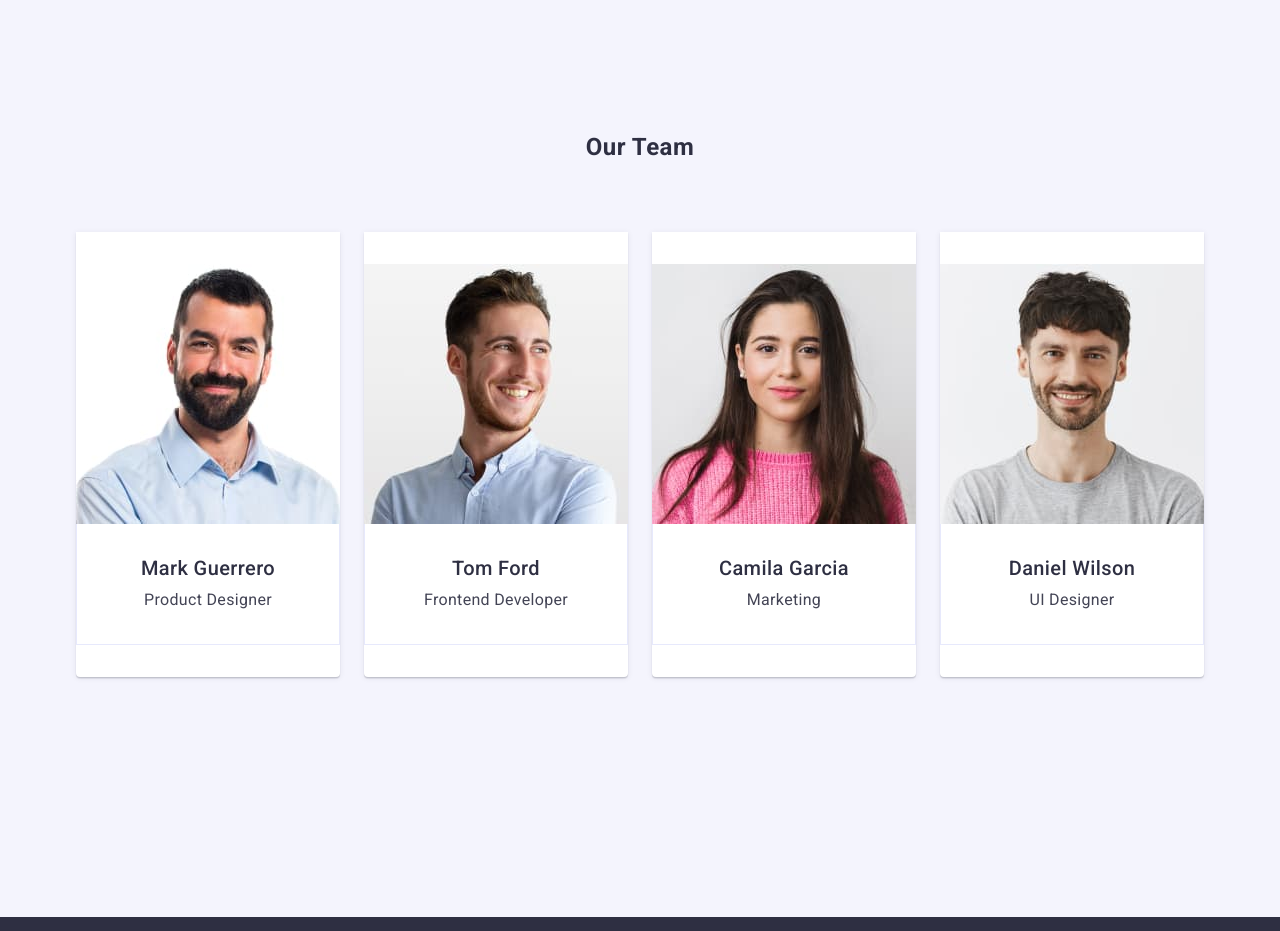
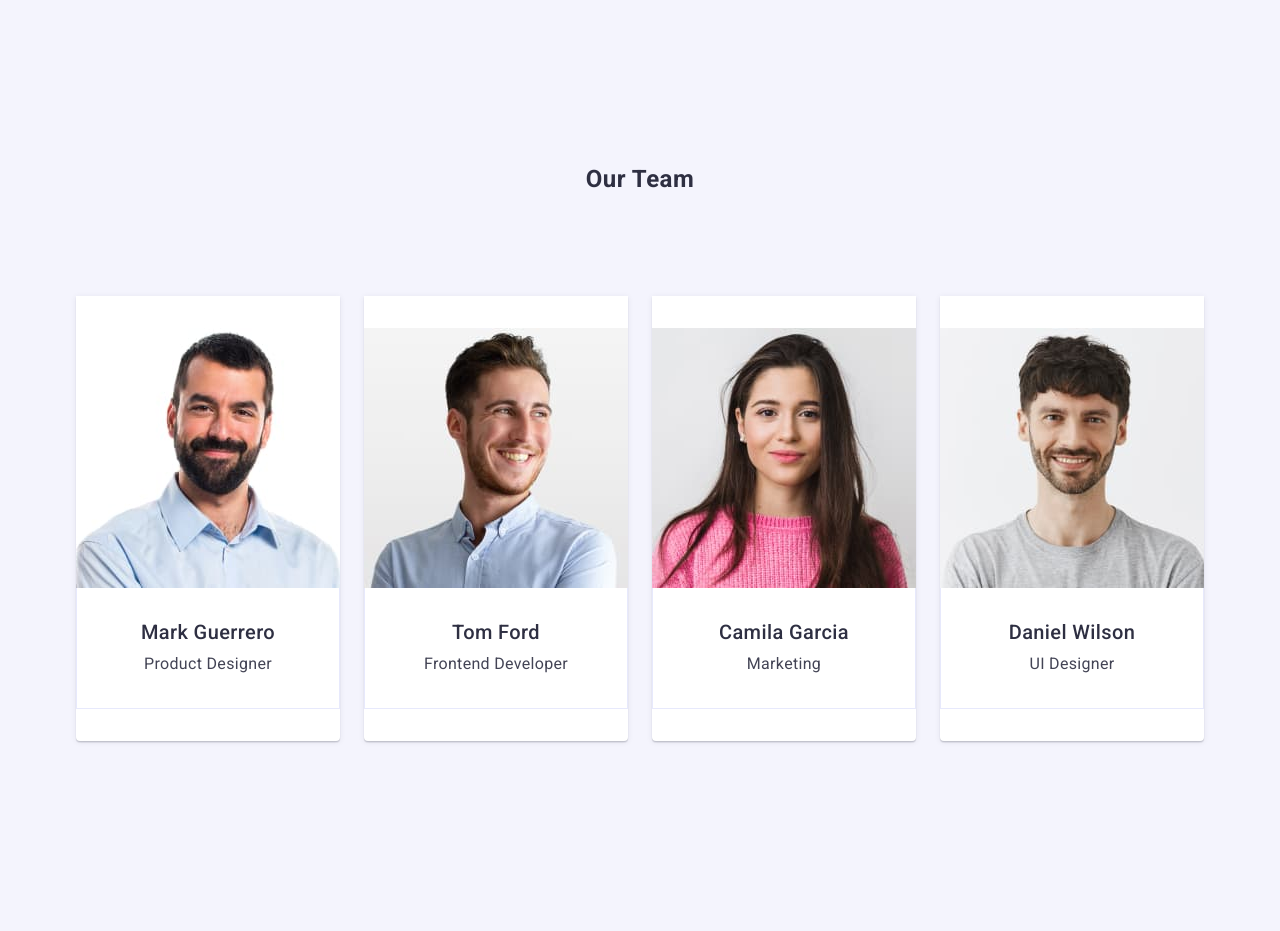
Before and after one commit to SerhiiPochtovyk/goit-markup-hw-03, a plain HTML site: page index.html in a window 1280 px wide. Shown: the part 1800-2731 px from the top of the page. Drawn offline with nearby package versions, Linux system fonts and the light colour scheme.

Commit message:
Update style.css

```diff
--- a/css/style.css
+++ b/css/style.css
@@ -318,7 +318,7 @@ body {
 
 .headline-employe {
   text-align: center;
-  font-size: 32px 0 32px;
+  padding: 32px 0 32px;
   line-height: 1.11;
 
   letter-spacing: 0.02em;
```
